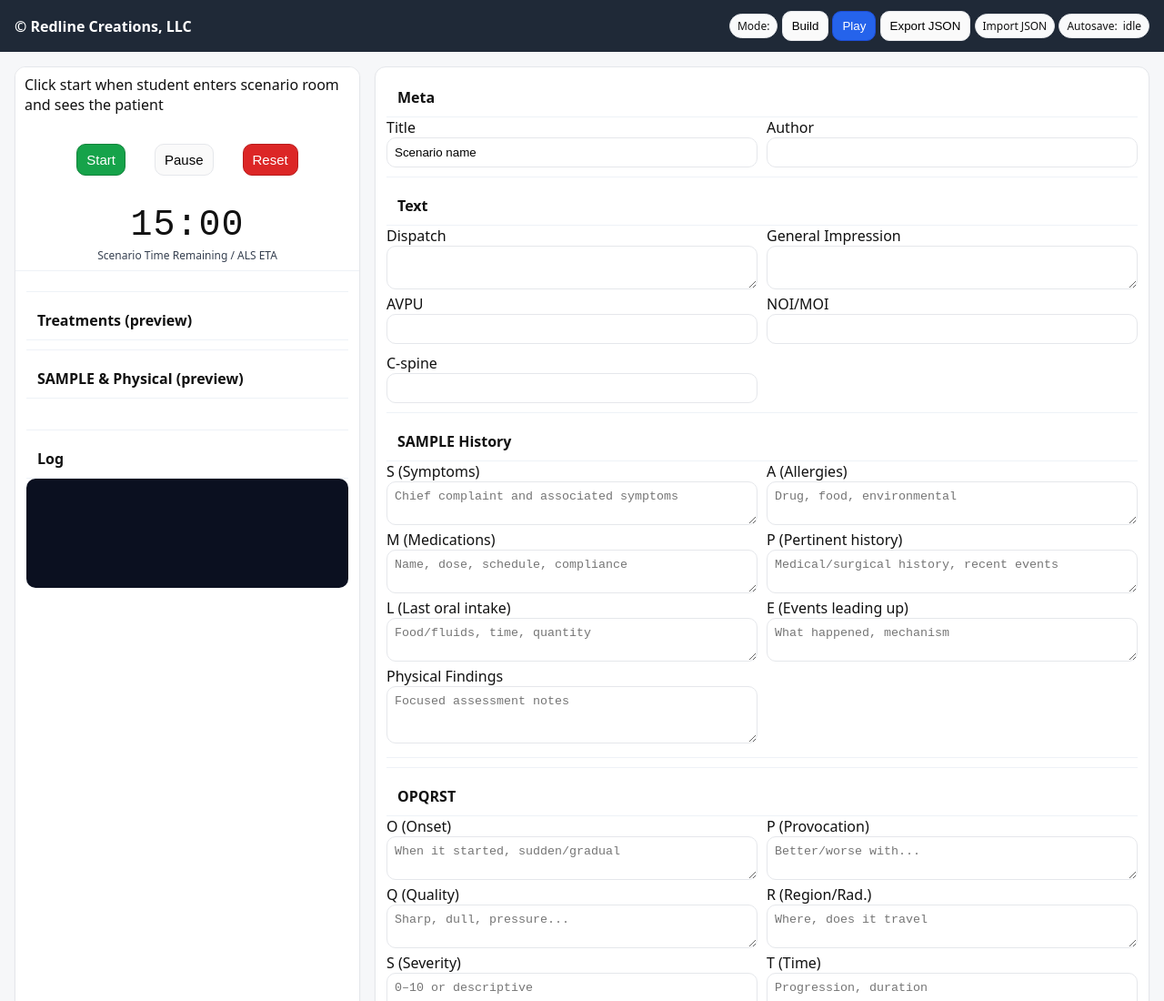
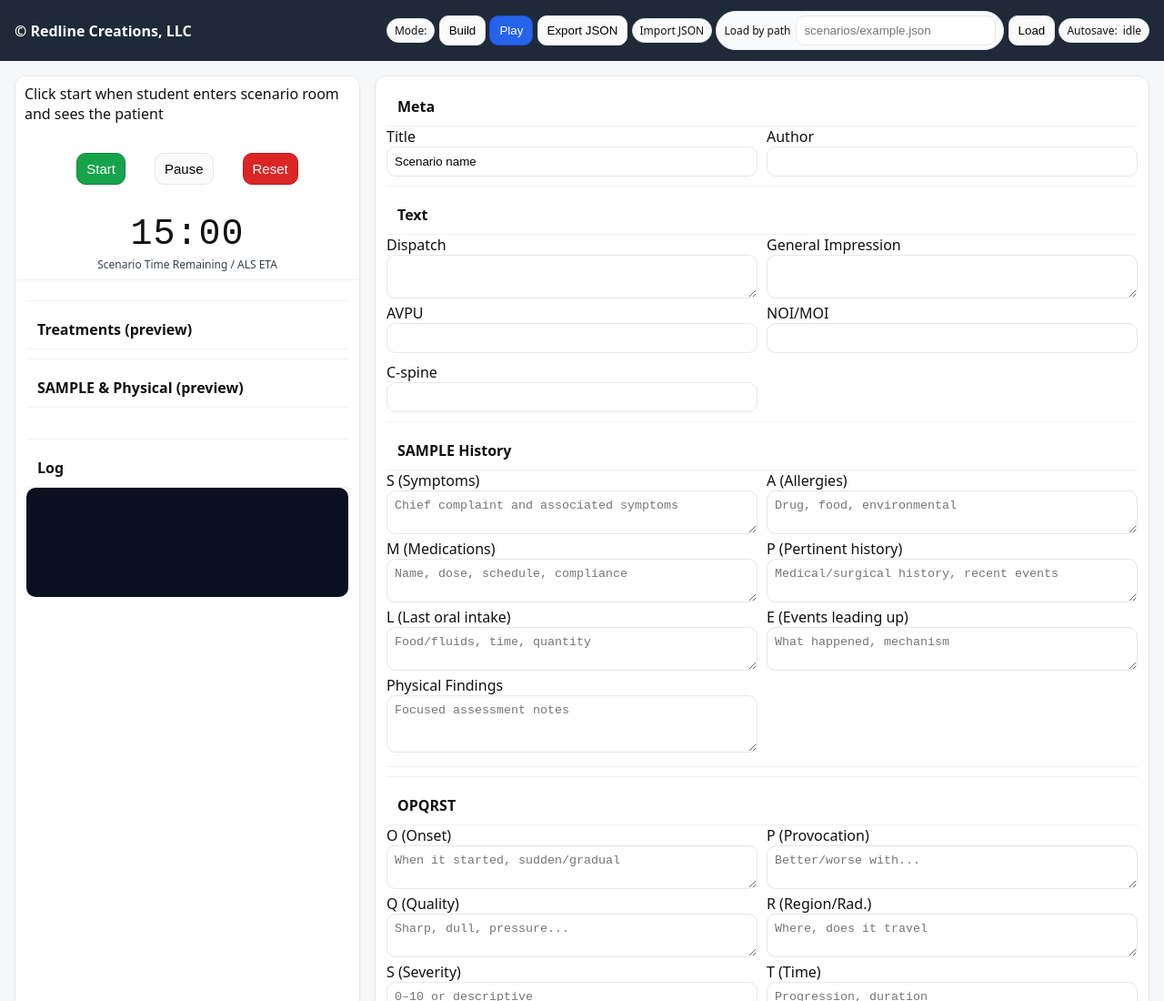
Before and after one commit to Hhall63/EMS-Scernario-Builder, a website: page docs/index.html in a window 1280 px wide. Shown: the top 1100 px of the page at 91% size. Drawn offline with Linux system fonts and the light colour scheme.

Commit message:
Implement load by path functionality in index.html
Added controls for loading scenarios by path.

```diff
--- a/docs/index.html
+++ b/docs/index.html
@@ -242,10 +242,19 @@ header .title{
     <button id="mode-play" class="btn primary">Play</button>
     <button id="export" class="btn">Export JSON</button>
     <label id="import-label" class="badge" style="cursor:pointer" title="Click to select a file">
-      Import JSON
-      <input id="import" type="file" accept="application/json" style="display:none">
-    </label>
-    <span class="badge">Autosave: <span id="autosave">idle</span></span>
+  Import JSON
+  <input id="import" type="file" accept="application/json" style="display:none">
+</label>
+
+<!-- INSERT: Load by path controls -->
+<label class="badge" title="Relative path under this site">
+  Load by path
+  <input id="scenario-path" type="text" placeholder="scenarios/example.json" style="width:220px">
+</label>
+<button id="load-scenario-btn" class="btn">Load</button>
+<!-- /INSERT -->
+
+<span class="badge">Autosave: <span id="autosave">idle</span></span>
   </div>
 </header>
 
```
